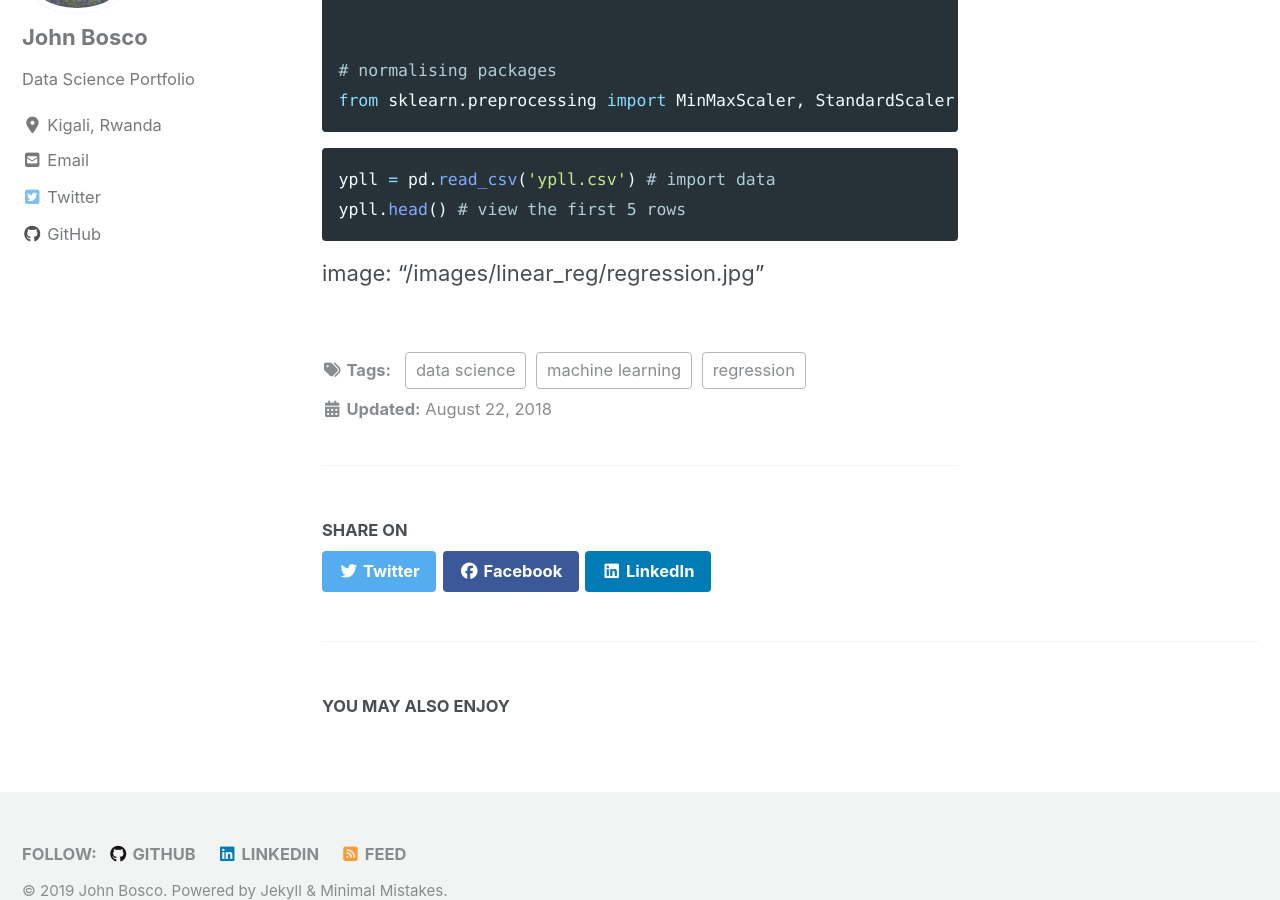
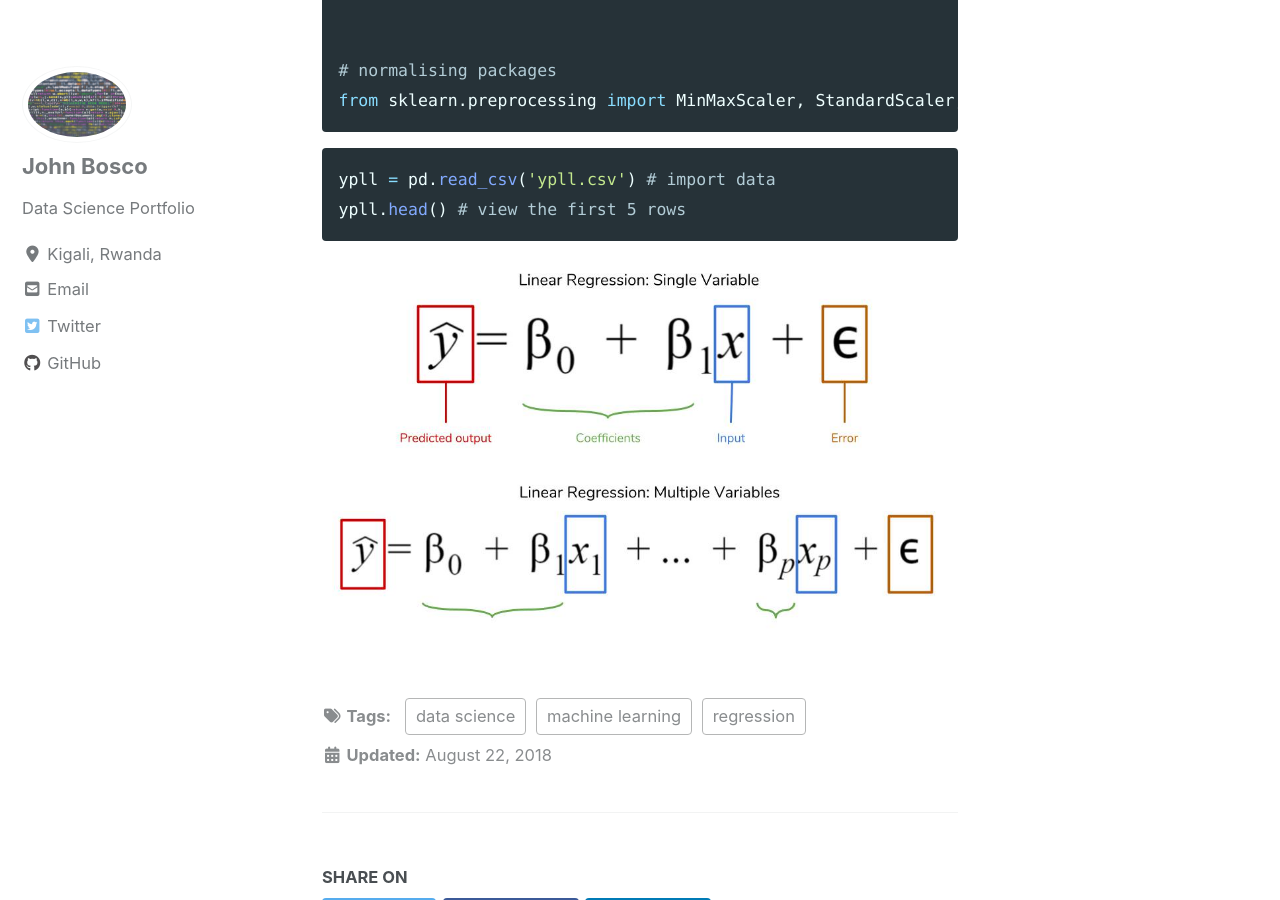
Before and after one commit to boscoj2008/boscoj2008.github.io, a Jekyll site: the page built from _posts/2018-08-22-LinearRegression.md, in a window 1280 px wide and 900 px high, scrolled down 2779 px. Built offline with Jekyll 4.4.1, drawn with Linux system fonts in a browser that asks for light colours; cached includes are drawn as plain includes; nearby versions of some CDN libraries; formulas are drawn with MathJax 3.

Commit message:
fresh commit

````diff
--- a/_posts/2018-08-22-LinearRegression.md
+++ b/_posts/2018-08-22-LinearRegression.md
@@ -43,4 +43,5 @@
 ypll = pd.read_csv('ypll.csv') # import data
 ypll.head() # view the first 5 rows
 ```
-image: "/images/linear_reg/regression.jpg"
+<!-- image: "/images/linear_reg/regression.jpg" -->
+![image-title-here](/images/linear_reg/regression.jpg){:class="img-responsive"}
````
